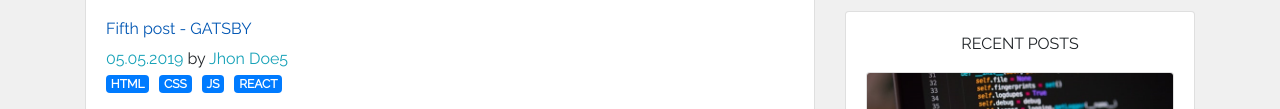
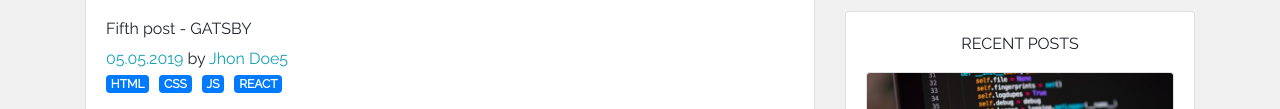
Before and after one commit to MarianBrinza/gatsby_blog_classsed, a Gatsby site: page / in a window 1280 px wide. Shown: the part 618-727 px from the top of the page. Built offline with nearby package versions, Linux system fonts and the light colour scheme; Gatsby itself is replaced by a stand-in of ours.

Commit message:
remove path from frontmatter

```diff
--- a/src/posts/05-post.md
+++ b/src/posts/05-post.md
@@ -2,7 +2,6 @@
 title: 'Fifth post - GATSBY'
 date: '05.05.2019'
 author: 'Jhon Doe5'
-path: '/05-post'
 img: '../images/1.jpg'
 tags:
  - html
```
